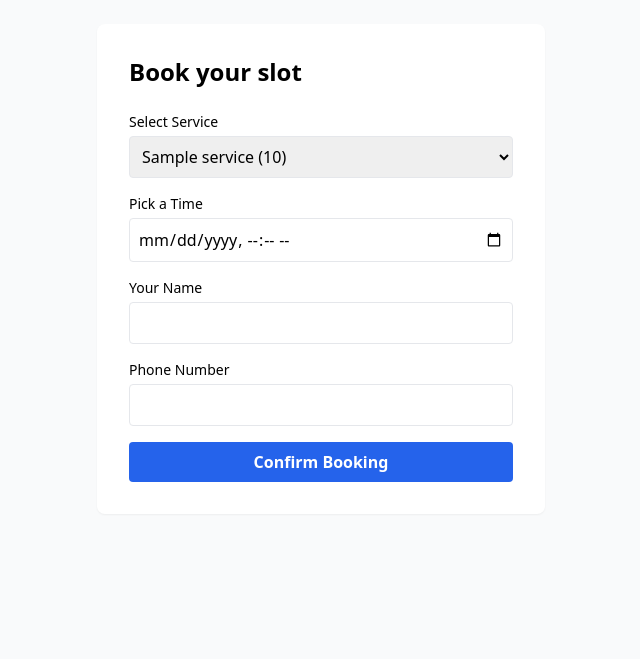
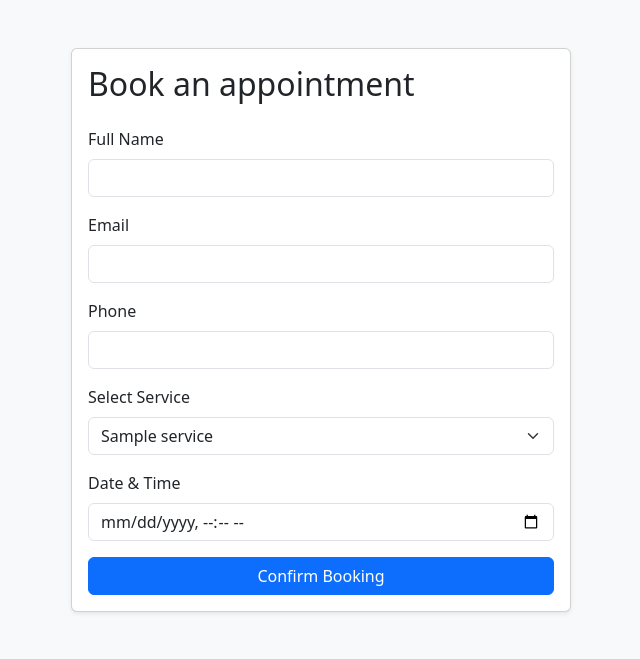
Before and after one commit to baderGorchene/autonomous, a Python web app: template templates/booking.html in a window 1280 px wide. Shown: the top 659 px of the page, without its empty margins (319-959 px from the left). Run offline with Jinja, Linux system fonts and the light colour scheme; the template is opened without the code that fills it: most values are stand-ins (such as "Sample title", 1, 10 or a date in 2020); some libraries are stand-ins or nearby versions.

Commit message:
Add public booking page template with i18n support

```diff
--- a/commit_msg.txt
+++ b/commit_msg.txt
@@ -1 +1 @@
-Implement booking submission route with background notification triggers
+Add public booking page template with i18n support
--- a/templates/booking.html
+++ b/templates/booking.html
@@ -1,36 +1,44 @@
 <!DOCTYPE html>
-<html lang="{{ lang }}" dir="{{ 'rtl' if lang == 'ar' else 'ltr' }}">
+<html lang="{{ lang }}" {% if lang == 'ar' %}dir="rtl"{% endif %}>
 <head>
     <meta charset="UTF-8">
     <title>{{ _('Book with') }} {{ owner.business_name }}</title>
-    <script src="https://cdn.tailwindcss.com"></script>
+    <link href="https://cdn.jsdelivr.net/npm/bootstrap@5.3.0/dist/css/bootstrap.min.css" rel="stylesheet">
 </head>
-<body class="bg-gray-50 p-6">
-    <div class="max-w-md mx-auto bg-white p-8 rounded-lg shadow-sm">
-        <h1 class="text-2xl font-bold mb-6">{{ _('Book your slot') }}</h1>
-        <form action="/book/{{ owner.slug }}/confirm" method="POST">
-            <div class="mb-4">
-                <label class="block text-sm font-medium mb-1">{{ _('Select Service') }}</label>
-                <select name="service" class="w-full border p-2 rounded" required>
+<body class="bg-light">
+    <div class="container py-5">
+        <div class="card shadow-sm mx-auto" style="max-width: 500px;">
+            <div class="card-body">
+                <h2 class="card-title mb-4">{{ _('Book an appointment') }}</h2>
+                <form action="/book/{{ owner.slug }}/submit?lang={{ lang }}" method="POST">
+                    <div class="mb-3">
+                        <label class="form-label">{{ _('Full Name') }}</label>
+                        <input type="text" name="name" class="form-control" required>
+                    </div>
+                    <div class="mb-3">
+                        <label class="form-label">{{ _('Email') }}</label>
+                        <input type="email" name="email" class="form-control" required>
+                    </div>
+                    <div class="mb-3">
+                        <label class="form-label">{{ _('Phone') }}</label>
+                        <input type="tel" name="phone" class="form-control" required>
+                    </div>
+                    <div class="mb-3">
+                        <label class="form-label">{{ _('Select Service') }}</label>
+                        <select name="service" class="form-select" required>
                             {% for service in owner.services_json %}
-                        <option value="{{ service.name }}">{{ service.name }} ({{ service.price }})</option>
+                                <option value="{{ service }}">{{ service }}</option>
                             {% endfor %}
                         </select>
                     </div>
-            <div class="mb-4">
-                <label class="block text-sm font-medium mb-1">{{ _('Pick a Time') }}</label>
-                <input type="datetime-local" name="datetime" class="w-full border p-2 rounded" required>
+                    <div class="mb-3">
+                        <label class="form-label">{{ _('Date & Time') }}</label>
+                        <input type="datetime-local" name="date_time" class="form-control" required>
                     </div>
-            <div class="mb-4">
-                <label class="block text-sm font-medium mb-1">{{ _('Your Name') }}</label>
-                <input type="text" name="customer_name" class="w-full border p-2 rounded" required>
+                    <button type="submit" class="btn btn-primary w-100">{{ _('Confirm Booking') }}</button>
+                </form>
             </div>
-            <div class="mb-4">
-                <label class="block text-sm font-medium mb-1">{{ _('Phone Number') }}</label>
-                <input type="tel" name="customer_phone" class="w-full border p-2 rounded" required>
         </div>
-            <button type="submit" class="w-full bg-blue-600 text-white py-2 rounded font-bold hover:bg-blue-700">{{ _('Confirm Booking') }}</button>
-        </form>
     </div>
 </body>
 </html>
```
Also changed, not shown: PROGRESS.md (+5 -0 lines), memory.json (+4 -4 lines). Lines whose indentation alone changed are shown as unchanged.
